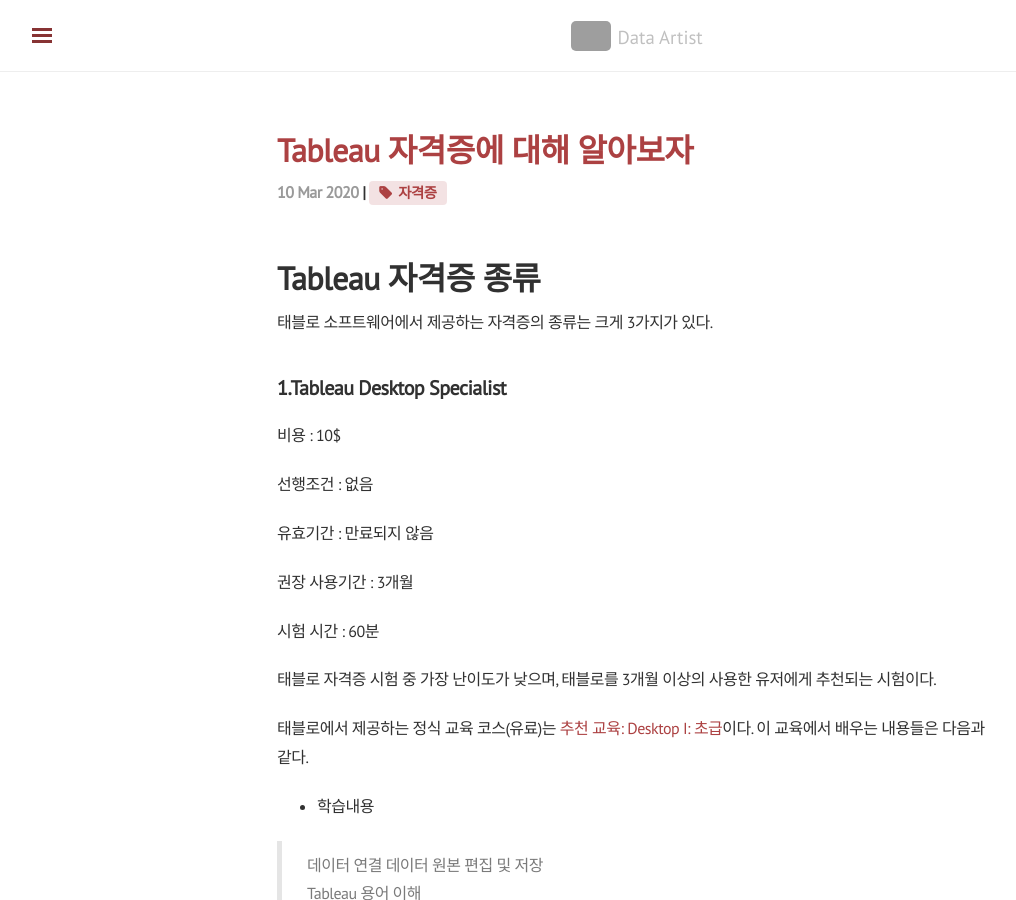
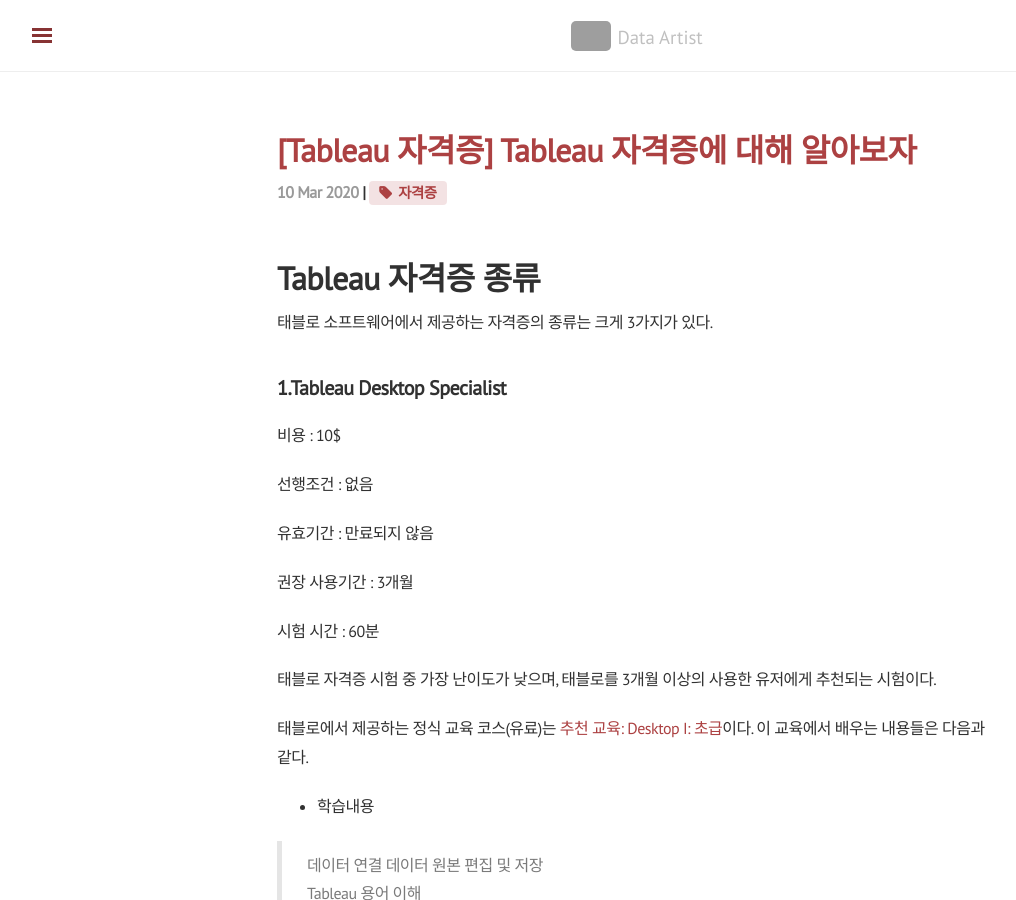
Before and after one commit to shanny924/shanny924.github.io, a Jekyll site: the page built from _posts/2020-03-10-tableau-certified.md, in a window 1280 px wide and 900 px high. Shown: the whole window, without its empty margins (3-1019 px from the left). Built offline with Jekyll 4.4.1, drawn with Linux system fonts in a browser that asks for light colours; nearby versions of some CDN libraries; comment, search, counter and statistics services are not loaded; grey boxes are pictures that could not be loaded.

Commit message:
Update 2020-03-10-tableau-certified.md

```diff
--- a/_posts/2020-03-10-tableau-certified.md
+++ b/_posts/2020-03-10-tableau-certified.md
@@ -1,6 +1,6 @@
 ---
 layout: post
-title: 'Tableau 자격증에 대해 알아보자'
+title: '[Tableau 자격증] Tableau 자격증에 대해 알아보자'
 category : [Tableau]
 tag: [자격증]
 ---
```
